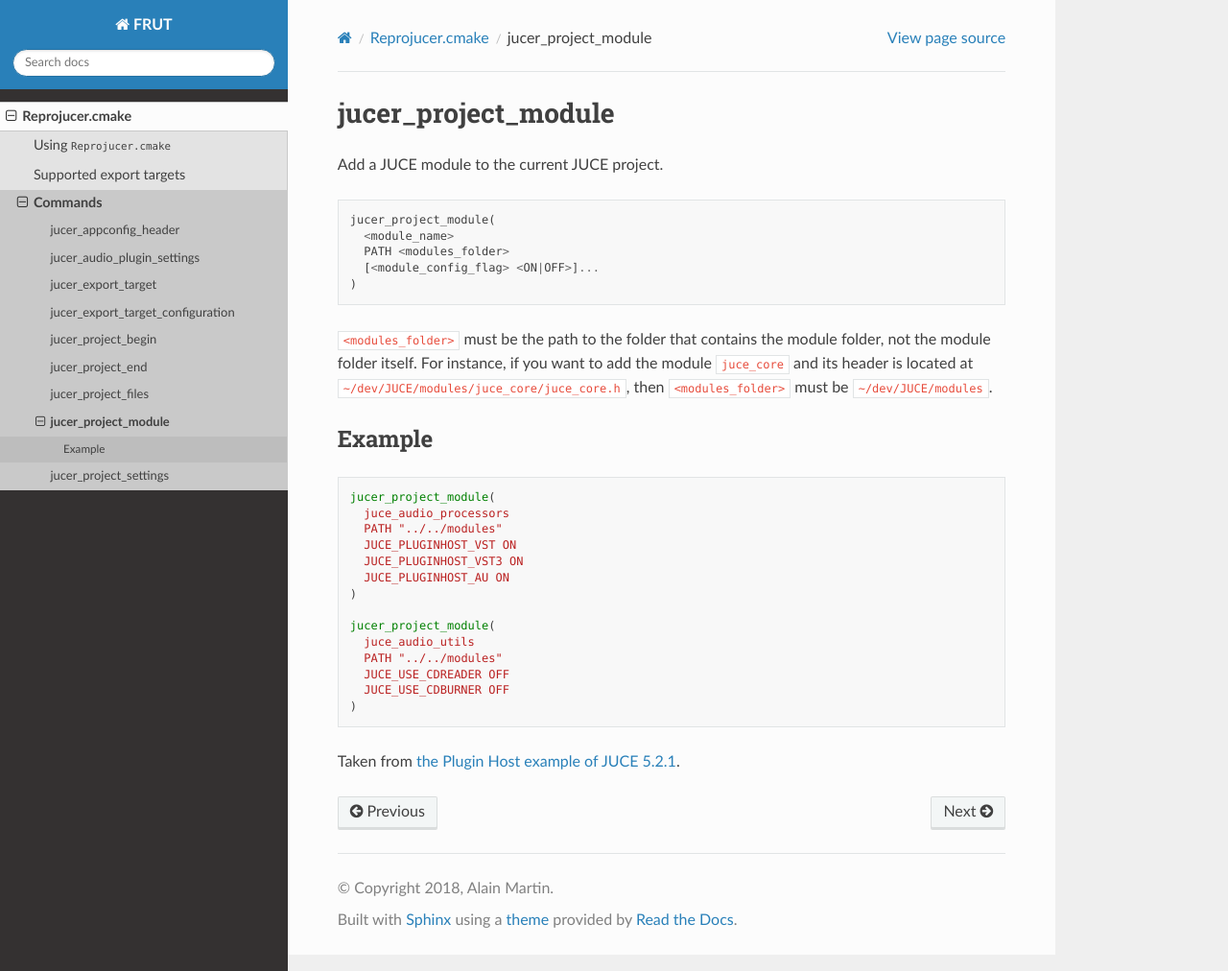
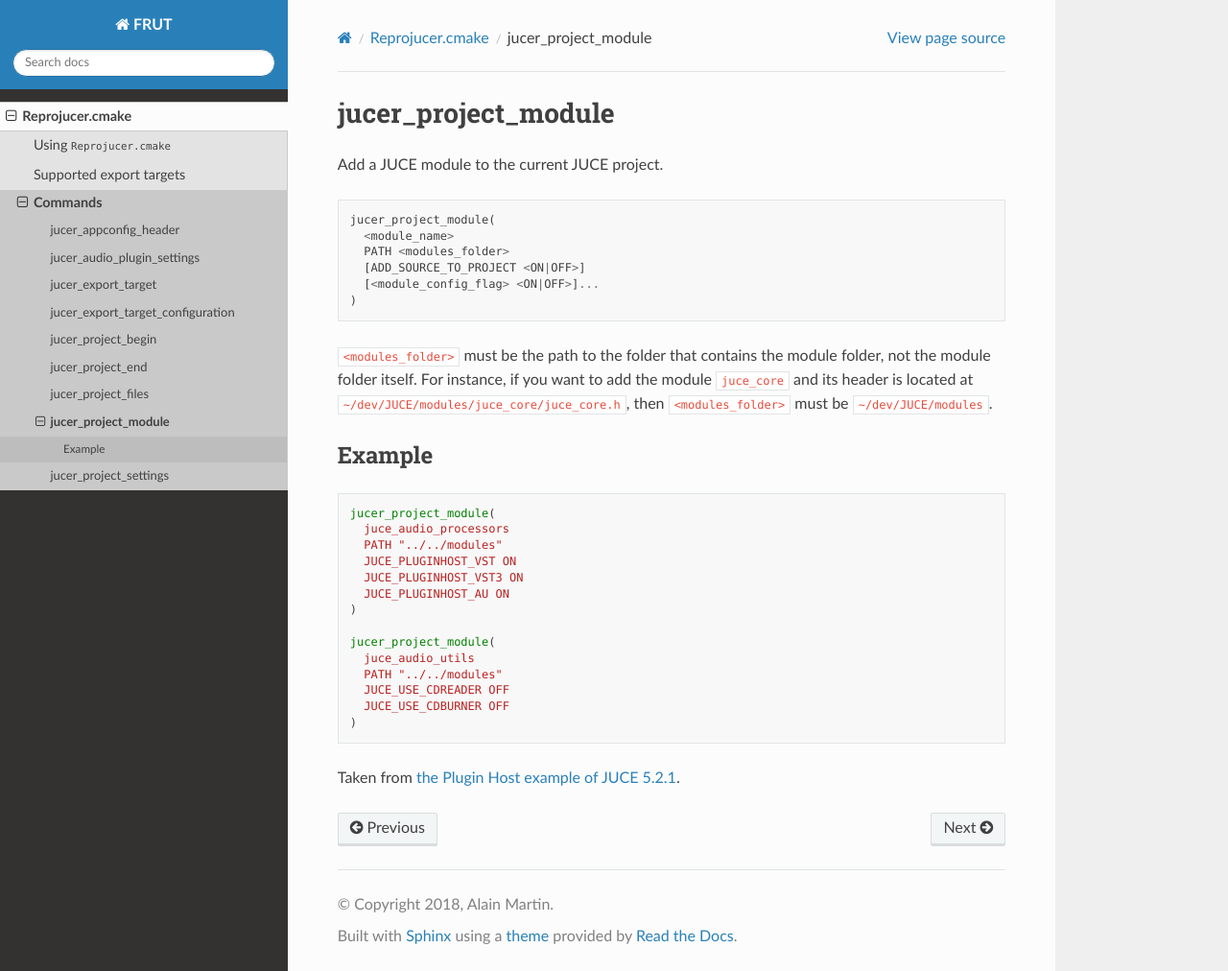
Before and after one commit to McMartin/FRUT, a Sphinx documentation site: the page built from docs/Reprojucer.cmake/command/jucer_project_module.rst, in a window 1280 px wide and 1012 px high. Shown: the whole window at 96% size. Built offline with Sphinx 7.4.7 and the Read the Docs theme 2.0.0, drawn with Linux system fonts in a browser that asks for light colours.

Commit message:
Make JUCE module files browsable in the IDE or not per module
This mimics how Projucer does it.

```diff
--- a/docs/Reprojucer.cmake/command/jucer_project_module.rst
+++ b/docs/Reprojucer.cmake/command/jucer_project_module.rst
@@ -8,6 +8,7 @@ Add a JUCE module to the current JUCE project.
   jucer_project_module(
     <module_name>
     PATH <modules_folder>
+    [ADD_SOURCE_TO_PROJECT <ON|OFF>]
     [<module_config_flag> <ON|OFF>]...
   )
 
```
Also changed, not shown: 1 other file.
